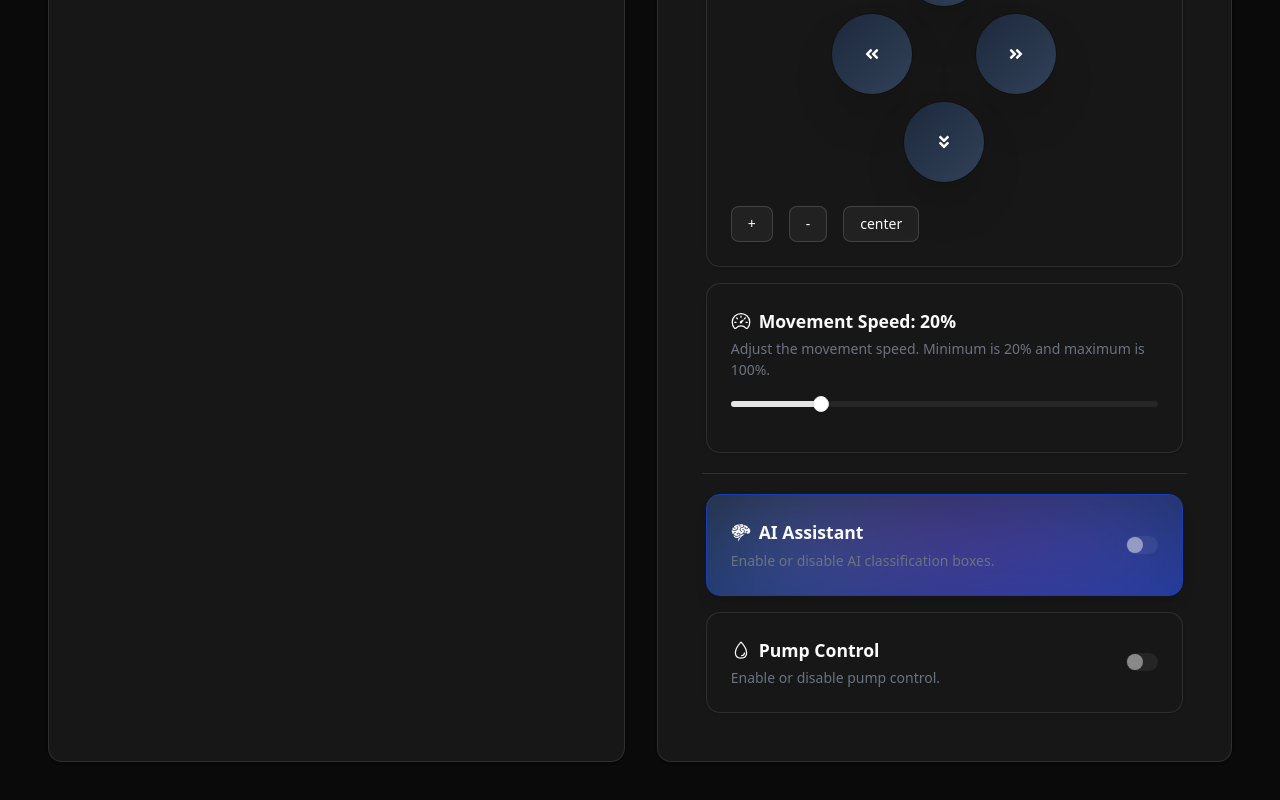
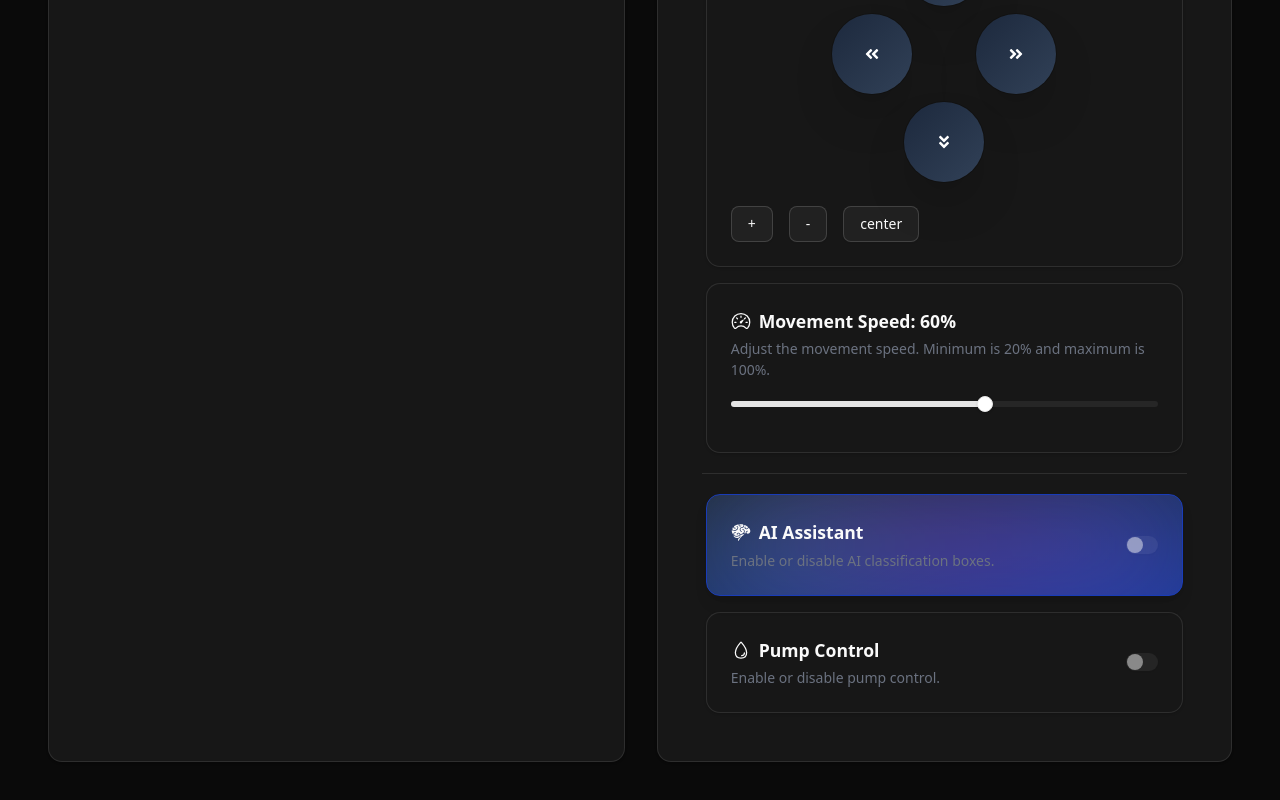
Before and after one commit to ammarCEN/Graduate-Project-S-I-Frontend, a Next.js app: page / in a window 1280 px wide. Shown: the part 1033-1833 px from the top of the page. Built offline with nearby package versions, Linux system fonts and the light colour scheme; no server answers.

Commit message:
Change default of motor speed

```diff
--- a/app/providers/api-provider.tsx
+++ b/app/providers/api-provider.tsx
@@ -42,7 +42,7 @@ export function ConnectionProvider({ children }: { children: ReactNode }) {
     const [isPumpOn, setIsPumpOn] = useState<boolean>(false);
 
     // -- Sliders
-    const [motorSpeedSlider, setMotorSpeedSlider] = useState<number[]>([0.2]);
+    const [motorSpeedSlider, setMotorSpeedSlider] = useState<number[]>([0.6]);
     const [cameraZoomSlider, setCameraZoomSlider] = useState<number[]>([1]);
 
     // Logs
```
